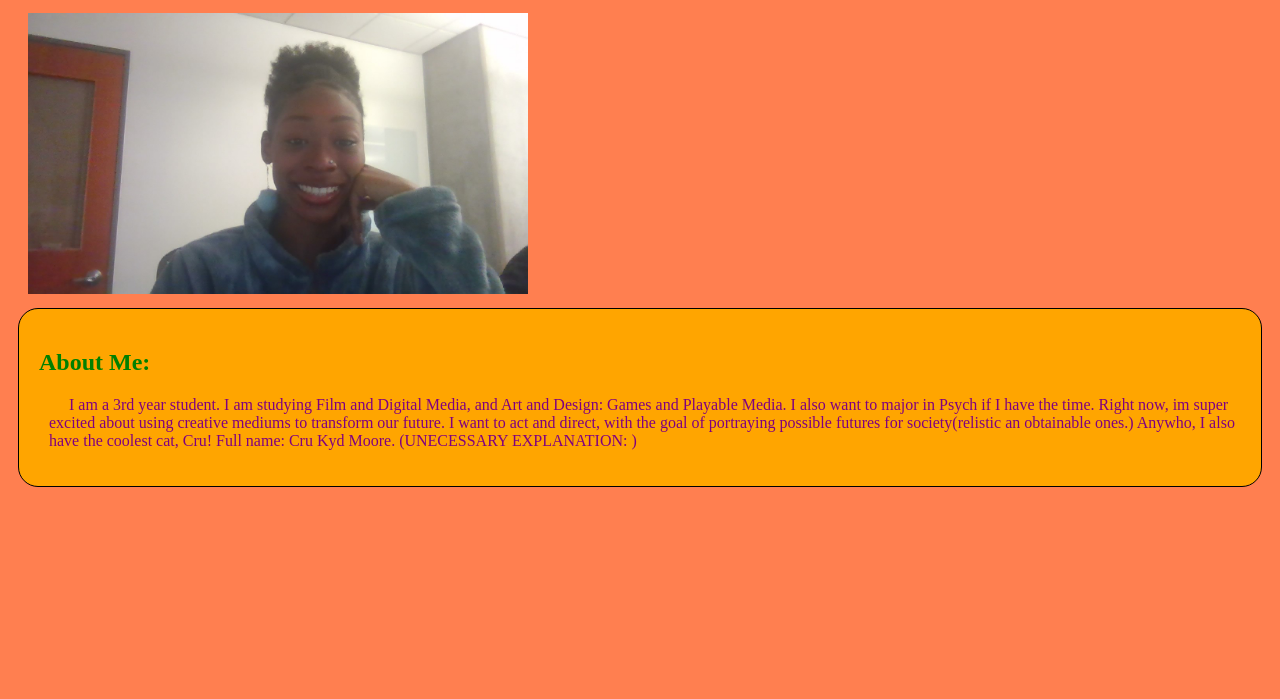
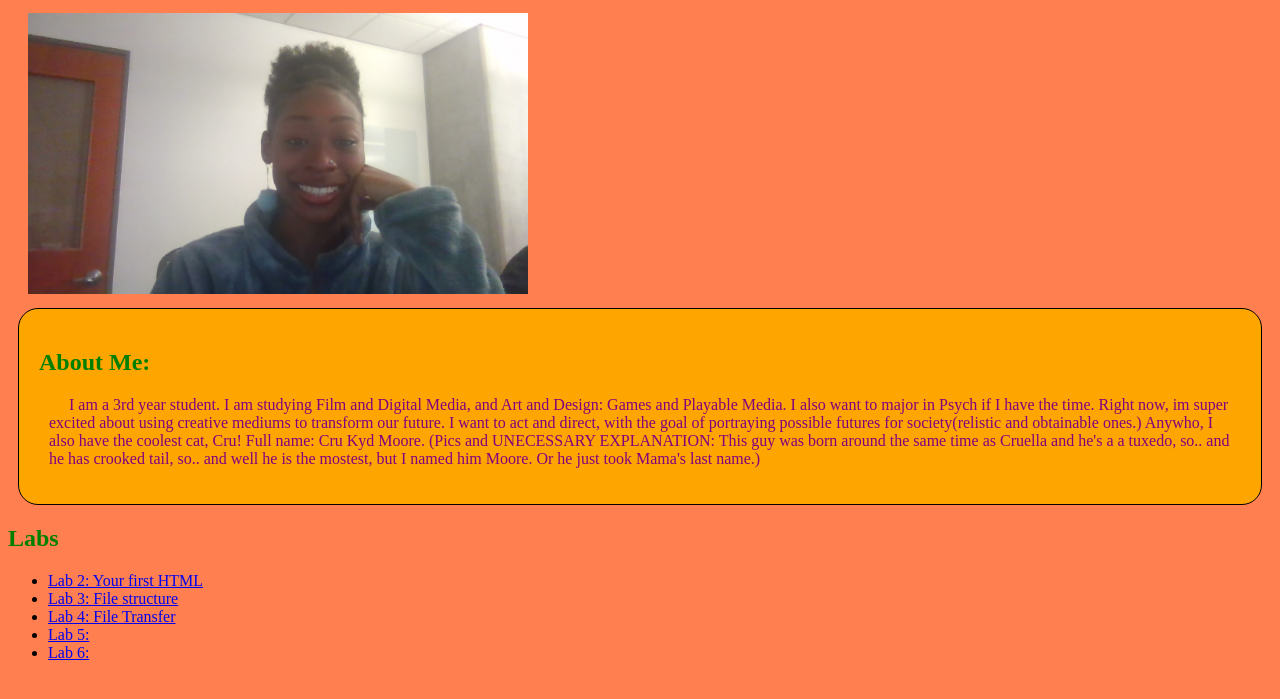
Before and after one commit to kalonnimoore/art101, a plain HTML site: page index.html in a window 1280 px wide. Shown: the part 101-800 px from the top of the page. Drawn offline with Linux system fonts and the light colour scheme.

Commit message:
linking labs
linked labs

```diff
--- a/index.html
+++ b/index.html
@@ -13,9 +13,20 @@
 
 <div id="callout">
 		<h2>About Me: </h2>
-		<p>I am a 3rd year student. I am studying Film and Digital Media, and Art and Design: Games and Playable Media. I also want to major in Psych if I have the time. Right now, im super excited about using creative mediums to transform our future. I want to act and direct, with the goal of portraying possible futures for society(relistic an obtainable ones.) Anywho, I also have the coolest cat, Cru! Full name: Cru Kyd Moore. (UNECESSARY EXPLANATION: ) </p>
+		<p>I am a 3rd year student. I am studying Film and Digital Media, and Art and Design: Games and Playable Media. I also want to major in Psych if I have the time. Right now, im super excited about using creative mediums to transform our future. I want to act and direct, with the goal of portraying possible futures for society(relistic and obtainable ones.) Anywho, I also have the coolest cat, Cru! Full name: Cru Kyd Moore. (Pics and UNECESSARY EXPLANATION: This guy was born around the same time as Cruella and he's a a tuxedo, so.. and he has crooked tail, so.. and well he is the mostest, but I named him Moore. Or he just took Mama's last name.) </p>
 	</main>
 </div>
 
+<div class= "assignments major section">
+				<h2>Labs</h2>
+				<ul>
+
+					<li><a href="lab2/index.html">Lab 2: Your first HTML </a></li>
+					<li><a href="lab3/index.html"> Lab 3: File structure </a></li>
+					<li><a href="lab4/index.html"> Lab 4: File Transfer </a></li>
+					<li><a href="lab5/index.html"> Lab 5:</a></li>
+					<li><a href="lab6/index.html"> Lab 6:</a></li>
+				</ul>
+
 </body>
 </html>
```
